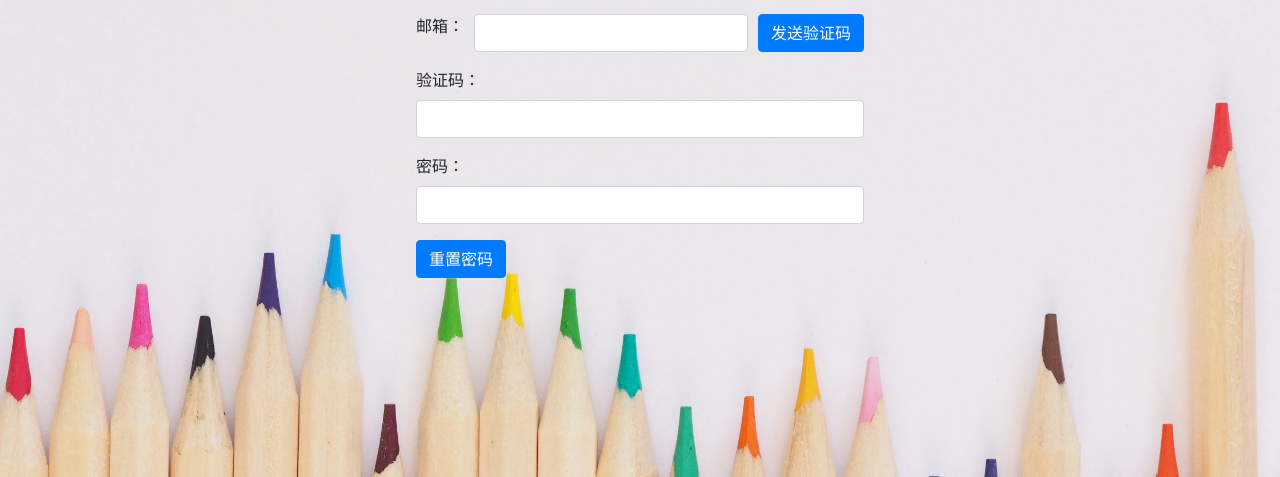
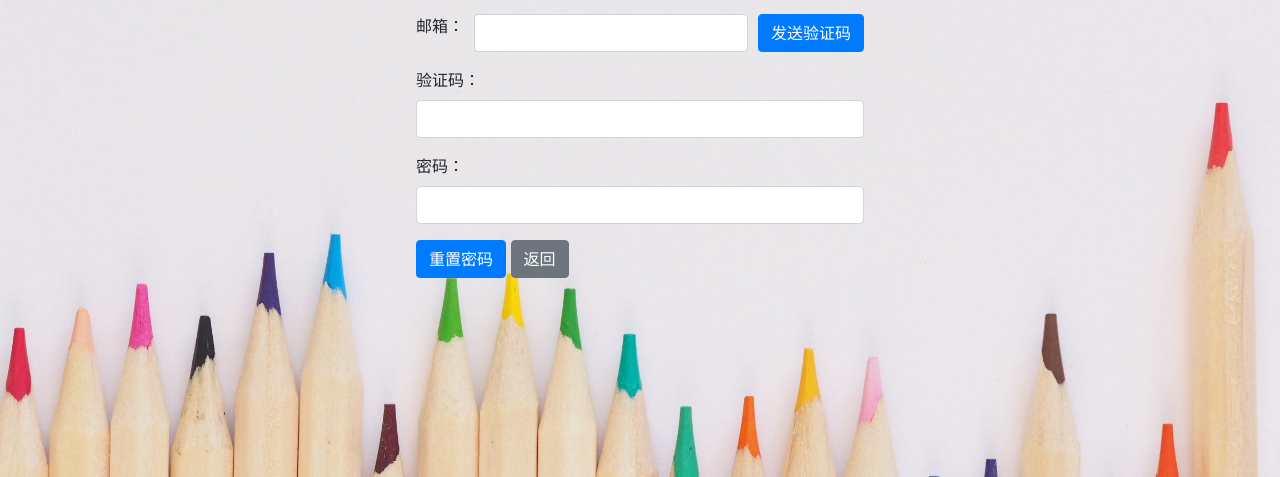
Before and after one commit to junyu33/user-login, a Flask app: page /forget in a window 1280 px wide. Shown: the part 246-723 px from the top of the page. Run offline with Flask 3, Linux system fonts and the light colour scheme; some libraries are stand-ins or nearby versions.

Commit message:
add return in reset password

```diff
--- a/templates/reset.html
+++ b/templates/reset.html
@@ -38,6 +38,7 @@
             </div>
             <div class="form-group">
                 <input type="button" value="重置密码" onclick="resetpasswd()" class="btn btn-primary">
+                <input type="button" value="返回" onclick="window.location.href='/'" class="btn btn-secondary">
             </div>
         </form>
         <!-- Add Bootstrap JS -->
```
